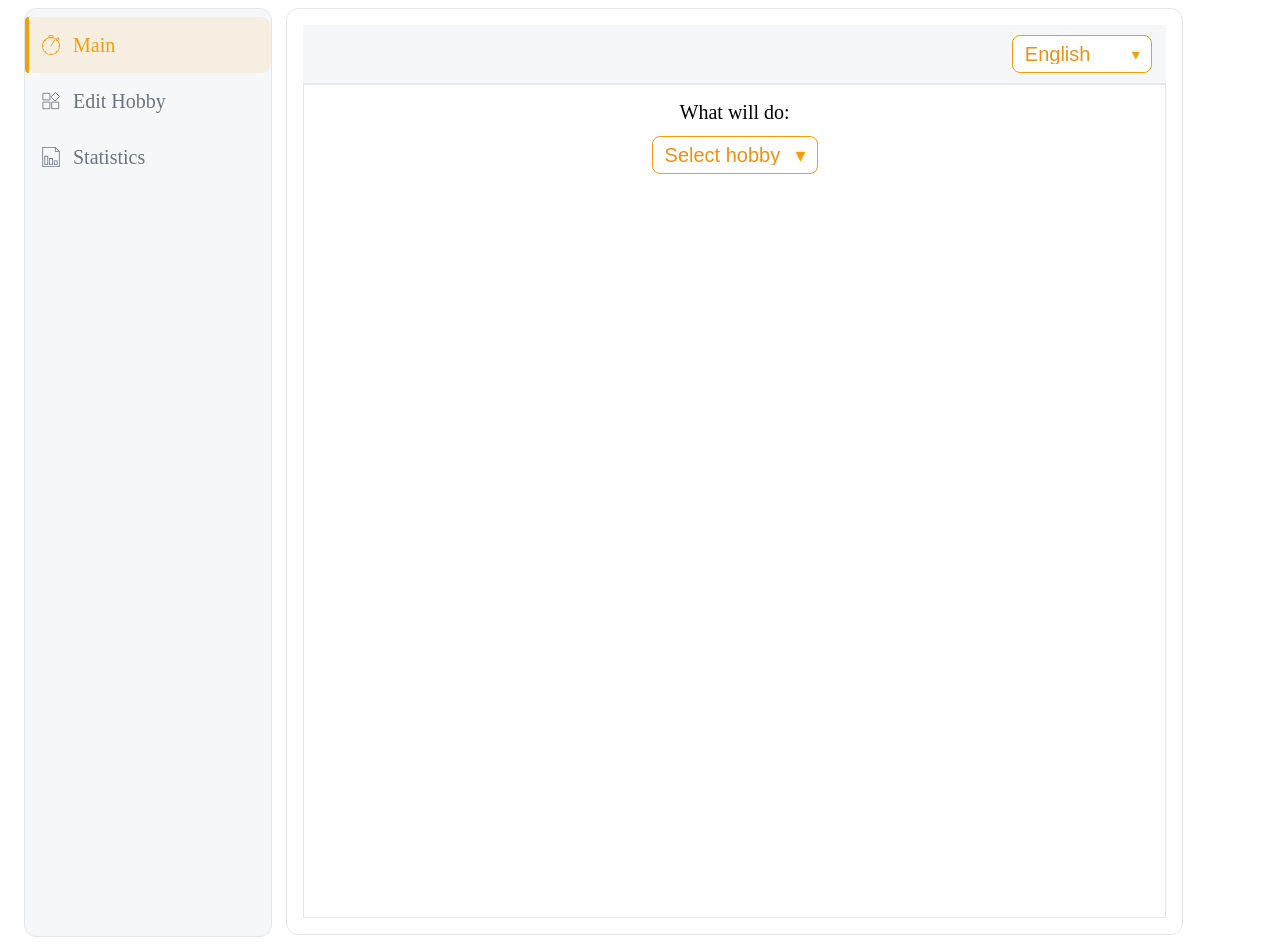
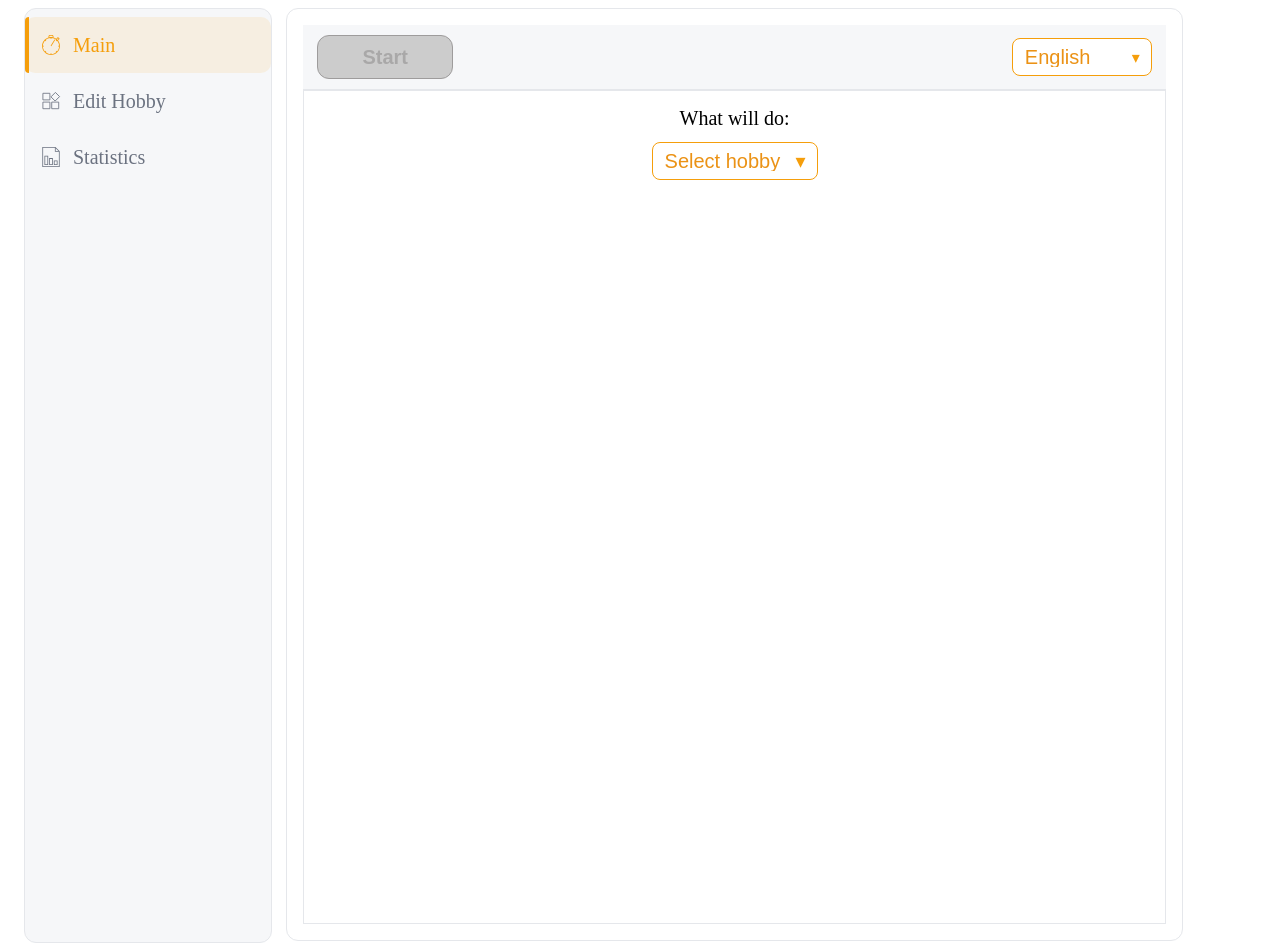
Before and after one commit to andrewalfb/count_activities, a React (Create React App) app: page / in a window 1280 px wide. Built offline with nearby package versions, Linux system fonts and the light colour scheme; no server answers.

Commit message:
redesign 2

```diff
--- a/src/App.css
+++ b/src/App.css
@@ -120,10 +120,10 @@ nav {
   filter: brightness(0.98);
 }
 
-.btnGhost {
-  background: #f3f4f6;
-  color: #111827;
-  border-color: #e5e7eb;
+.btn:disabled {
+  color: #a9a8a8;
+  background: #ccc;
+  border-color: #9e9c9c;
 }
 
 .centerText {
--- a/src/App.tsx
+++ b/src/App.tsx
@@ -23,6 +23,11 @@ import TopModal from './components/Alerts/TopModal';
 import { Spinner } from './components/Spinner';
 import { sleep } from './utils/helpers';
 
+type Language = {
+id: number,
+lang: string,
+name: string
+}
 
 enum FlowStep {
   Idle = 'idle',
@@ -32,11 +37,11 @@ enum FlowStep {
 };
 
 
-  type ServerState = {
-    hobbies: Hobby[];
-    hobbyTimes: HobbyTime[];
-    hobbyTimeDetails: HobbyTimeDetail[];
-  };
+type ServerState = {
+  hobbies: Hobby[];
+  hobbyTimes: HobbyTime[];
+  hobbyTimeDetails: HobbyTimeDetail[];
+};
 
 type State = {
   flow: FlowStep,
@@ -314,12 +319,6 @@ function App() {
     setMenu(menu);
   };
 
- type Language = {
-  id: number,
-  lang: string,
-  name: string
- }
-
   const languages: Language[] = [
       { id: 1, lang: 'en', name: t('app.en') },
       { id: 2, lang: 'fr', name: t('app.fr')},
@@ -341,7 +340,18 @@ function App() {
 
         <main className='contentMainArea'>
           <div className="contentCard">
+
+            {/* TOP MENU /page aware/ */}
             <div className="topMenu">
+                {menu === Menu.main && (
+                    <Button
+                      title={t('app.start')}
+                      style={ButtonStyle.Primary}
+                      onClick={() => dispatch({ type: 'TIMER_START' })}
+                      enabled={selectedItem != null}
+                    />
+                )}
+
                 <div style={{marginLeft: 'auto'}}>
                   <Select
                     items={languages.map(language => ({id: language.id, name: language.name}))}
@@ -351,8 +361,9 @@ function App() {
                 </div>
             </div>
 
+                {/* PAGE CONTENT */}
             <div>
-              <Activity mode={menu === Menu.main ? 'visible' : 'hidden'}>
+              { menu === Menu.main && (
                 <div className="menuPage">
                   <label>{t('app.whatWillDo')}</label>
                   <Select
@@ -362,19 +373,6 @@ function App() {
                     }}
                     defaultTitle={t('app.selectHobby')}
                   />
-
-                  {selectedItem && (
-                    <>
-                      <label>{t('app.timerStartLabel', { name: selectedItem?.name ?? '' })}</label>
-                      <Button
-                        title={t('app.start')}
-                        style={ButtonStyle.Primary}
-                        onClick={() => {
-                          dispatch({ type: 'TIMER_START' });
-                        }}
-                      />
-                    </>
-                  )}
 
                   <TopModal open={state.flow === FlowStep.Timer} onClose={handleTimerCancel}>
                     <Timer
@@ -396,7 +394,9 @@ function App() {
                     />
                   </TopModal>
                 </div>
-              </Activity>
+              )}
+
+
 
               <Activity mode={menu === Menu.edit ? 'visible' : 'hidden'}>
                 <div className='menuPage'>
--- a/src/components/Button.tsx
+++ b/src/components/Button.tsx
@@ -10,17 +10,30 @@ interface Props {
     style?: ButtonStyle,
     onClick?: () => void,
     buttonType?: 'button' | 'submit' | 'reset'
+    enabled?: boolean
 }
 
 export default function Button({
     title,
     style: type = ButtonStyle.Primary,
     onClick,
-    buttonType = 'button'
+    buttonType = 'button',
+    enabled = true
  }: Props) {
 
     return (
         <>
+        { !enabled &&
+           <button
+                className={type === ButtonStyle.Primary ? 'btn btnPrimary' : 'btn'}
+                onClick={onClick}
+                type={buttonType}
+                disabled
+            >
+                {title}
+            </button>
+        }
+        { enabled &&
             <button
                 className={type === ButtonStyle.Primary ? 'btn btnPrimary' : 'btn'}
                 onClick={onClick}
@@ -28,6 +41,11 @@ export default function Button({
             >
                 {title}
             </button>
+        }
         </>
+
+
+
+
     );
 }
```
Lines whose indentation alone changed are shown as unchanged.
